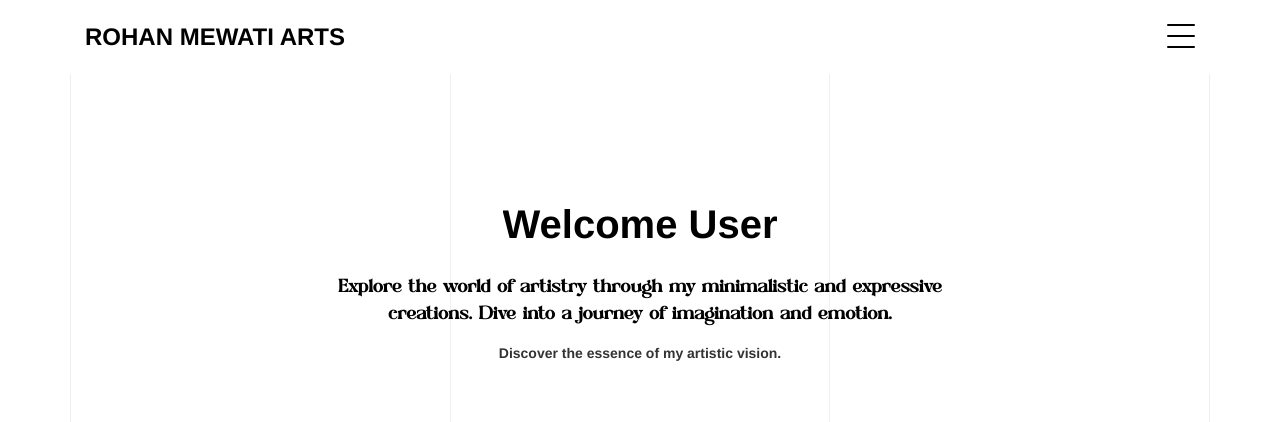
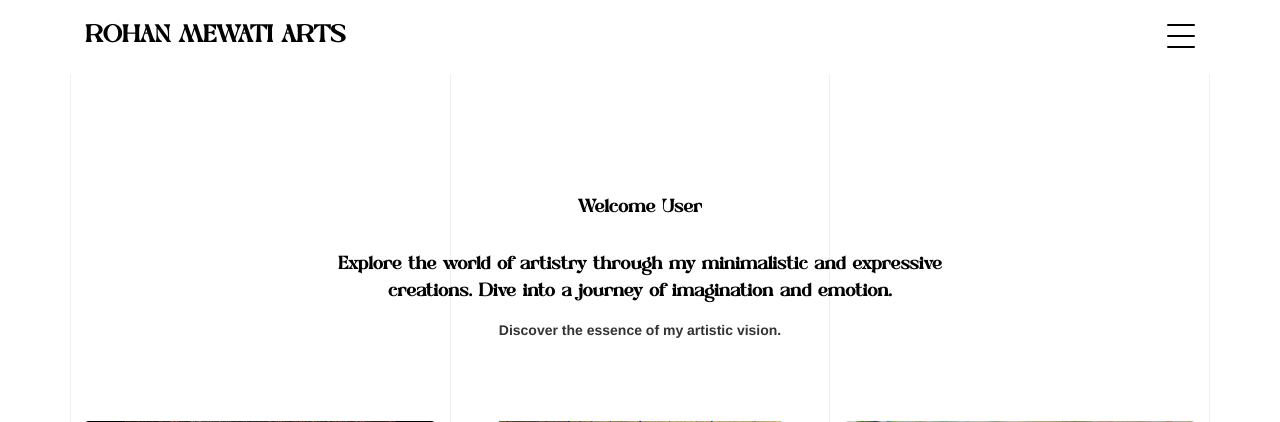
Before and after one commit to Rahul122703/rohan_arts, a Flask app: page / in a window 1280 px wide. Shown: the top 422 px of the page. Run offline with Flask 3, Linux system fonts and the light colour scheme; some libraries are stand-ins or nearby versions.

Commit message:
small changes

```diff
--- a/static/css/style.css
+++ b/static/css/style.css
@@ -10,7 +10,6 @@
   font-family: myfont;
   src: url(KOLAK.ttf);
 }
-
 
 
 body {
@@ -80,7 +79,10 @@
 
 .contact-form {
   justify-content: center;
-  cn
+}
+
+.name-class {
+  color : black;
 }
 
 .btn {
--- a/templates/header.html
+++ b/templates/header.html
@@ -54,7 +54,8 @@
   <nav class="site-nav dark mb-5 site-navbar-target" style="overflow: hidden; background-color: #fff; position: sticky; top: 0; width: 100%; z-index: 1000;">
     <div class="container">
       <div class="site-navigation">
-        <a href="index.html" class="logo m-0"> ROHAN MEWATI ARTS </a>
+        <span class="logo m-0 name-class" style="color: black;font-family:  myfont;">ROHAN MEWATI ARTS</span>
+
 
         <ul class="js-clone-nav d-none d-lg-inline-none site-menu float-right site-nav-wrap">
           <li><a href="#home-section" class="nav-link active">Home</a></li>
--- a/templates/index.html
+++ b/templates/index.html
@@ -5,7 +5,7 @@
     <div class="container">
       <div class="row justify-content-center text-center">
           <div class="col-md-7">
-            <h1 class="heading gsap-reveal-hero mb-3"><strong>Welcome User</strong></h1>
+            <h1 class="subheading gsap-reveal-hero mb-5"><strong>Welcome User</strong></h1>
             <h2 class="subheading gsap-reveal-hero mb-4">
               <b>Explore the world of artistry through my minimalistic and expressive creations. Dive into a journey of imagination and emotion.</b>
             </h2>
```
Also changed, not shown: static/images/website_icon/insta_svg.svg (renamed from static/images/website_icon/icons8-instagram.svg).
